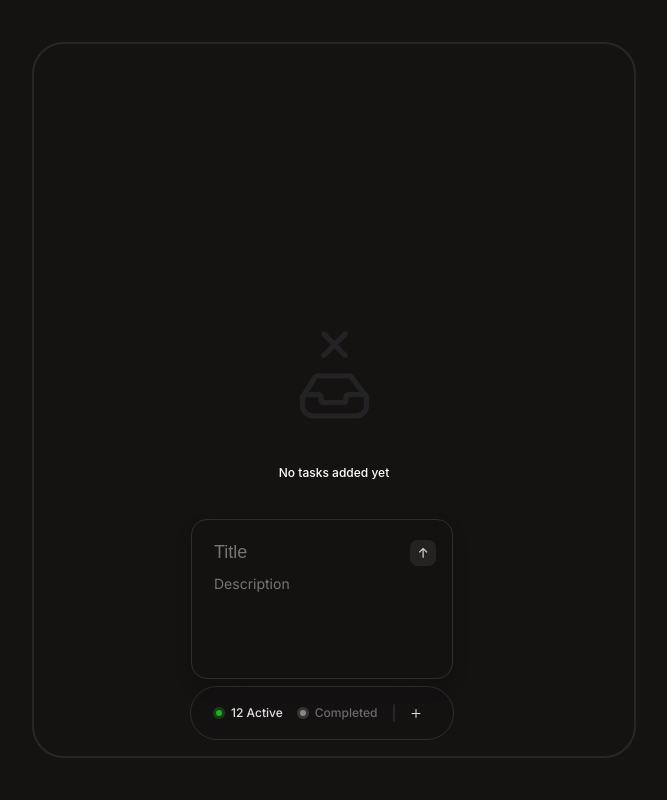
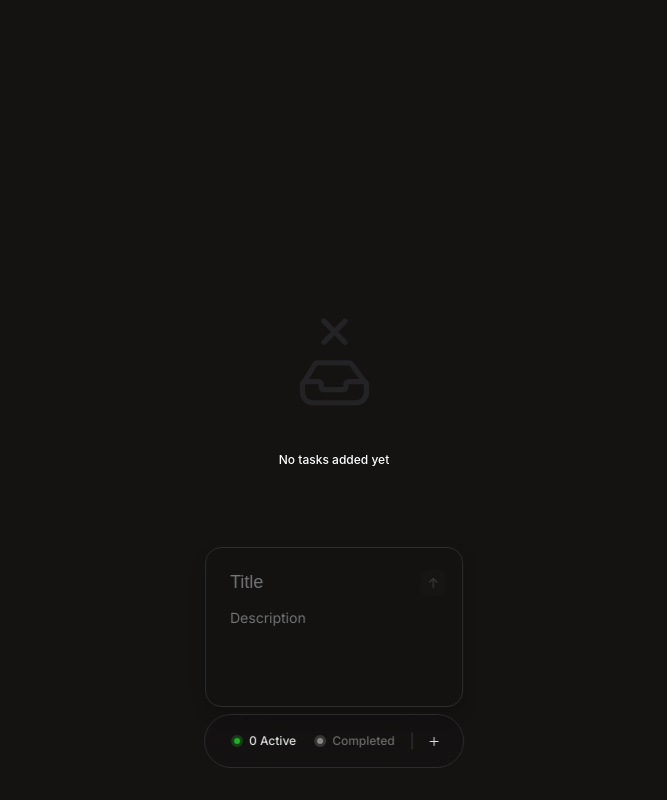
Before and after one commit to gianlucaandrisani/EverChanging, a React (Create React App) app: page / in a window 1280 px wide. Both pictures are taken after a click on the button 722 px from the left and 713 px from the top of the page. Shown: the whole page, without its empty margins (306-973 px from the left). Built offline with nearby package versions, Linux system fonts and the light colour scheme.

Commit message:
I fixed the status bar, removed the container, changed the style of the card, add delete task feature, added validation to the form - now users have to fill the title at least and if they don't the button will be disabled

```diff
--- a/src/App.css
+++ b/src/App.css
@@ -10,11 +10,11 @@ html {
 
 body {
   background-color: #141312;
-  margin: 0;
+  margin: auto;
   /* Reset default margin */
 }
 
-.app-container {
+/* .app-container {
   display: flex;
   justify-content: center;
   flex-direction: column;
@@ -27,9 +27,9 @@ body {
   overflow-y: auto;
   position: relative;
   padding-bottom: 16px;
-}
+} */
 
-.app-container::-webkit-scrollbar {
+body::-webkit-scrollbar {
   /* For Chrome, Safari, etc. */
   width: 0px;
   /* Hide horizontal scrollbar */
@@ -52,4 +52,7 @@ body {
 
 .task-list {
   margin-top: 120px;
+  margin: auto;
+  margin-top: 32px;
+  margin-bottom: 128px;
 }
--- a/src/App.js
+++ b/src/App.js
@@ -1,10 +1,8 @@
-// App.jsx
 import React, { useState } from 'react';
 import './App.css';
 import StatusBar from './components/StatusBar';
-import CardForm from './components/cardForm';
 import Card from './components/card';
-import EmpyStateImage from './icons/EmptyState.svg'
+import EmpyStateImage from './icons/EmptyState.svg';
 
 const App = () => {
   const [tasks, setTasks] = useState([]);
@@ -14,21 +12,32 @@ const App = () => {
     setTasks([...tasks, newTask]);
   };
 
+  const handleDeleteTask = (index) => {
+    const newTasks = tasks.filter((_ , i) => i !== index);
+    setTasks(newTasks);
+  };
+
   return (
-    <div className="app-container">
+    <div>
       {tasks.length === 0 ? (
         <div className="empty-state">
-          <img src={EmpyStateImage}/>
+          <img src={EmpyStateImage} alt="No tasks" />
           <p>No tasks added yet</p>
         </div>
       ) : (
         <div className="task-list">
           {tasks.map((task, index) => (
-            <Card key={index} title={task.title} content={task.description} />
+            <Card
+              key={index}
+              index={index}
+              title={task.title}
+              content={task.description}
+              onDelete={() => handleDeleteTask(index)}
+            />
           ))}
         </div>
       )}
-      <StatusBar onAddTask={handleAddTask} />
+      <StatusBar tasks={tasks} onAddTask={handleAddTask} />
     </div>
   );
 };
--- a/src/Button.css
+++ b/src/Button.css
@@ -10,12 +10,6 @@
     background: none;
     border-radius: 32px;
     border: 0.5px solid transparent
-}
-
-.button.secondary {
-    padding: 4px;
-    border-radius: 8px;
-    background-color: #282726e0;
 }
 
 .button:hover {
@@ -34,3 +28,35 @@
     color: #666;
     cursor: not-allowed;
 }
+
+.button.secondary {
+    padding: 4px;
+    border-radius: 8px;
+    background-color: #282726e0;
+    transition: all 0.3s;
+}
+
+.button.secondary:hover {
+    padding: 4px;
+    border-radius: 8px;
+    background-color: #282726;
+    border: 0.5px solid #4A4A4A;
+}
+
+.button.secondary:disabled {
+    /* padding: 4px;
+    border-radius: 8px;
+    background-color: #28272627; */
+    opacity: 20%;
+}
+
+.button.link {
+    padding: 4px;
+    border-radius: 8px;
+}
+
+.button.link:hover {
+    padding: 4px;
+    border-radius: 8px;
+    background-color: #282726e0;
+}
--- a/src/Card.css
+++ b/src/Card.css
@@ -1,14 +1,13 @@
 .card-wrapper {
-    padding: 12px;
-    border-radius: 28px;
+    /* padding: 12px;
+    border-radius: 28px; */
     margin: auto;
-    margin-bottom: 32px;
-    background-color: #1D1C1C;
+    margin-bottom: 24px;
+    /* background-color: #1D1C1C; */
     display: flex;
     flex-direction: column;
     align-items: center;
-    width: 324px;
-    height: 324px;
+    width: 320px;
     position: relative;
 }
 
@@ -17,14 +16,23 @@
     /* Ensure newer cards are visually stacked on top */
 }
 
-.card {
-    padding: 16px;
-    border-radius: 16px;
-    box-shadow: 0 8px 16px rgba(0, 0, 0, 0.16);
-    background-color: #232224;
-    color: white;
+.card-header {
+    display: flex;
+    flex-direction: row;
+    align-items: self-start;
     width: 100%;
     height: 100%;
+    justify-content: space-between;
+}
+
+.card {
+    padding: 24px;
+    border-radius: 20px;
+    box-shadow: 0 8px 16px rgba(0, 0, 0, 0.16);
+    background-color: #141312d6;
+    color: white;
+    border: 1px solid #2F2E2E;
+    width: 100%;
     box-sizing: border-box;
 }
 
@@ -35,6 +43,7 @@
     margin-bottom: 12px;
     margin-top: 0;
     font-weight: 500;
+    align-items: center;
 }
 
 .card-description {
--- a/src/CardForm.css
+++ b/src/CardForm.css
@@ -1,3 +1,12 @@
+.form-container {
+    position: absolute;
+    height: 160px;
+    width: 100%;
+    bottom: 60px;
+    left: 0;
+}
+
+
 .card-form {
     padding: 16px;
     border-radius: 16px;
@@ -9,8 +18,6 @@
     width: 100%;
     left: 0;
     box-sizing: border-box;
-    position: absolute;
-    bottom: 60px;
     border: 0.5px solid #2F2E2E;
 }
 
--- a/src/Input.css
+++ b/src/Input.css
@@ -1,6 +1,6 @@
 /* Input.css */
 .input {
-    padding: 6px;
+    padding: 8px;
     width: 100%;
     /* accounts for padding and border */
     background-color: transparent;
--- a/src/StatusBar.css
+++ b/src/StatusBar.css
@@ -3,18 +3,16 @@
     color: white;
     border: 0.5px solid #2F2E2E;
     border-radius: 32px;
-    padding-right: 16px;
-    padding-left: 16px;
-    padding-top: 12px;
-    padding-bottom: 12px;
+    padding: 12px 16px;
     backdrop-filter: blur(32px);
-    position: sticky;
-    /* bottom: 0; */
+    position: fixed;
+    bottom: 32px;
+    left: 50%;
+    transform: translateX(-50%);
     width: fit-content;
-    left: 26%;
-    gap: 8px;
     display: flex;
     align-items: center;
+    gap: 8px;
 }
 
 .tabs {
@@ -29,10 +27,7 @@
     font-size: 12px;
     line-height: 20px;
     cursor: pointer;
-    padding-left: 4px;
-    padding-right: 8px;
-    padding-top: 4px;
-    padding-bottom: 4px;
+    padding: 4px 8px;
     font-family: Inter;
     font-weight: 500;
     align-items: center;
--- a/src/components/StatusBar.js
+++ b/src/components/StatusBar.js
@@ -9,7 +9,7 @@ import ActiveIcon from '../icons/Active.svg';
 import CompletedIcon from '../icons/Completed.svg';
 import useOutsideAlerter from './useOutsideAlerter'; // Import the useOutsideAlerter hook
 
-const StatusBar = ({ onAddTask }) => {
+const StatusBar = ({ tasks, onAddTask }) => {
   const [showForm, setShowForm] = useState(false);
   const cardFormRef = useRef(null); // Create a ref for the CardForm element
 
@@ -27,10 +27,12 @@ const StatusBar = ({ onAddTask }) => {
     setShowForm(false); // Hide the form after submitting
   };
 
+  const activeTasks = tasks ? tasks.filter(task => !task.completed).length : 0;
+
   return (
     <div className="status-bar">
       <div className="tabs">
-        <Tab text={'12 Active'} icon={ActiveIcon} className="active" />
+        <Tab text={`${activeTasks} Active`} icon={ActiveIcon} className="active" />
         <Tab text={'Completed'} icon={CompletedIcon} className="" />
       </div>
       <svg width="2" height="18" viewBox="0 0 2 18" fill="none" xmlns="http://www.w3.org/2000/svg">
@@ -38,8 +40,8 @@ const StatusBar = ({ onAddTask }) => {
       </svg>
       <Button text={''} onClick={handleAddTaskClick} icon={addIcon} />
       {showForm && (
-        <div ref={cardFormRef}> {/* Pass the ref to the CardForm */}
-          <CardForm onSubmit={handleSubmitTask} />
+        <div ref={cardFormRef} className="form-container"> {/* Pass the ref to the CardForm */}
+          <CardForm onSubmit={handleSubmitTask}/>
         </div>
       )}
     </div>
@@ -47,6 +49,7 @@ const StatusBar = ({ onAddTask }) => {
 };
 
 StatusBar.propTypes = {
+  tasks: PropTypes.array.isRequired,
   onAddTask: PropTypes.func.isRequired,
 };
 
--- a/src/components/card.js
+++ b/src/components/card.js
@@ -1,12 +1,22 @@
 import React from 'react';
 import PropTypes from 'prop-types';
 import '../Card.css'
+import Button from './Button';
+import deleteIcon from '../icons/delete.svg'
 
-const Card = ({ title, content }) => {
+const Card = ({ title, content, onDelete }) => {
+
+  const handleDelete = () => {
+    onDelete();
+  };
+
   return (
     <div className="card-wrapper">
         <div className="card">
-        {title && <h2 className="card-title">{title}</h2>}
+          <div className ="card-header">
+            {title && <h2 className="card-title">{title}</h2>}
+            <Button icon={deleteIcon} className="link" onClick={handleDelete}/>
+          </div>
         {content && <p className="card-description">{content}</p>}
         </div>
     </div>
@@ -16,6 +26,7 @@ const Card = ({ title, content }) => {
 Card.propTypes = {
   title: PropTypes.string,
   content: PropTypes.string,
+  onDelete: PropTypes.func.isRequired,
 };
 
 export default Card;
--- a/src/components/cardForm.js
+++ b/src/components/cardForm.js
@@ -1,18 +1,20 @@
-// CardForm.jsx
 import React, { useState } from 'react';
 import PropTypes from 'prop-types';
 import Input from './Input'; // Import the Input component
-import '../CardForm.css'
+import '../CardForm.css';
 import Button from './Button';
-import arrowIcon from '../icons/ArrowUp.svg'
-import '../textarea.css'
+import arrowIcon from '../icons/ArrowUp.svg';
+import '../textarea.css';
 
 const CardForm = ({ onSubmit }) => {
   const [title, setTitle] = useState('');
   const [description, setDescription] = useState('');
+  const [isTitleFilled, setIsTitleFilled] = useState(false); // Track if title is filled
 
   const handleTitleChange = (event) => {
-    setTitle(event.target.value);
+    const newTitle = event.target.value;
+    setTitle(newTitle);
+    setIsTitleFilled(newTitle.trim() !== ''); // Update isTitleFilled based on new title
   };
 
   const handleDescriptionChange = (event) => {
@@ -24,6 +26,7 @@ const CardForm = ({ onSubmit }) => {
     onSubmit(title, description);
     setTitle(''); // Clear title input
     setDescription(''); // Clear description input
+    setIsTitleFilled(false); // Reset isTitleFilled
   };
 
   return (
@@ -36,7 +39,7 @@ const CardForm = ({ onSubmit }) => {
           placeholder="Title"
           variant="title" // Specify variant for title input
         />
-        <Button icon={arrowIcon} className="secondary"/>
+        <Button icon={arrowIcon} className="secondary" disabled={!isTitleFilled} /> {/* Disable button if title is not filled */}
       </form>
       <textarea
         className="textarea"
--- a/src/textarea.css
+++ b/src/textarea.css
@@ -1,6 +1,6 @@
 /* Input.css */
 .textarea {
-    padding: 6px;
+    padding: 8px;
     width: 100%;
     height: 90px;
     resize: none;
```
Also changed, not shown: src/icons/delete.svg (added). Lines whose indentation alone changed are shown as unchanged.
